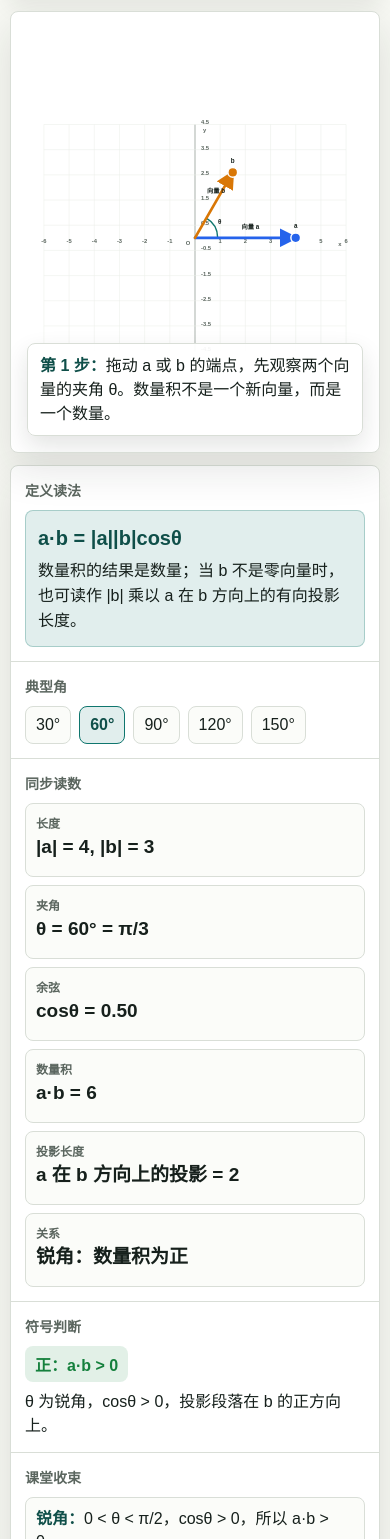
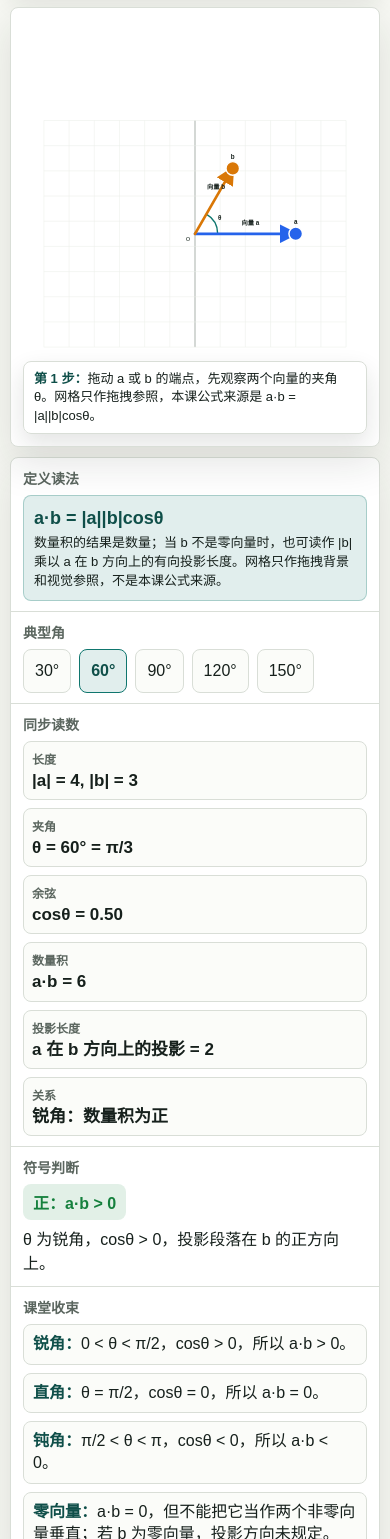
Before and after one commit to EasonZhangyichen/shanghai-hs-math-teaching-aids, a website: page content/applets/SH-HS-MATH-HJ-B2-C08-L05-A01/src/index.html in a window 390 px wide. Shown: the part 134-1673 px from the top of the page. Drawn offline with Linux system fonts and the light colour scheme.

Commit message:
fix(applet): tighten dot product boundary layout

```diff
--- a/content/applets/SH-HS-MATH-HJ-B2-C08-L05-A01/metadata.yaml
+++ b/content/applets/SH-HS-MATH-HJ-B2-C08-L05-A01/metadata.yaml
@@ -45,8 +45,8 @@ mathematical_scope:
   focus: 拖动两个共起点向量 a、b，同步显示 θ、cosθ、a 在 b 方向上的有向投影、a·b 和正零负判断。
   lesson: 向量的数量积的定义与运算律
   definition: a·b = |a||b|cosθ
-  projection_reading: 当 b 不是零向量时，a·b 等于 |b| 乘以 a 在 b 方向上的有向投影长度。
-  sign_rule: 锐角时 a·b > 0，直角时 a·b = 0，钝角时 a·b < 0；零向量时 a·b = 0 但夹角不作为判定依据。
+  projection_reading: 当 b 不是零向量时，a·b 等于 |b| 乘以 a 在 b 方向上的有向投影长度；当 b 为零向量时，投影方向未规定。
+  sign_rule: 锐角时 a·b > 0，直角时 a·b = 0，钝角时 a·b < 0；a 为零向量且 b 非零时 a·b = 0 但不归为垂直，b 为零向量时不使用投影方向解释。
   typical_angles:
     - 30°
     - 60°
@@ -60,7 +60,7 @@ mathematical_scope:
     - 暂缓资源或课程图谱调整
 representations:
   - id: vector_canvas
-    role: 在网格中显示共起点向量 a、b、夹角 θ 和可拖拽端点。
+    role: 在淡网格拖拽背景中显示共起点向量 a、b、夹角 θ 和可拖拽端点；网格只作视觉参照，不作为坐标公式来源。
   - id: projection_segment
     role: 显示 a 在 b 方向上的有向投影段，区分正方向、零点和反方向。
   - id: measurement_readout
--- a/content/applets/SH-HS-MATH-HJ-B2-C08-L05-A01/src/index.html
+++ b/content/applets/SH-HS-MATH-HJ-B2-C08-L05-A01/src/index.html
@@ -46,10 +46,11 @@
 
       .applet {
         min-height: 100svh;
-        padding: 14px;
+        padding: 10px;
         display: grid;
-        grid-template-rows: auto 1fr;
-        gap: 12px;
+        grid-template-rows: auto auto;
+        align-content: start;
+        gap: 10px;
       }
 
       .topbar {
@@ -57,7 +58,7 @@
         align-items: center;
         justify-content: space-between;
         gap: 12px;
-        padding: 12px 14px;
+        padding: 10px 12px;
         border: 1px solid var(--line);
         border-radius: 8px;
         background: var(--panel);
@@ -76,7 +77,7 @@
 
       h1 {
         margin: 0;
-        font-size: 22px;
+        font-size: 20px;
         line-height: 1.2;
         font-weight: 760;
         letter-spacing: 0;
@@ -95,12 +96,12 @@
 
       .tool-button,
       .angle-button {
-        min-height: 38px;
+        min-height: 44px;
         border: 1px solid var(--line);
         border-radius: 8px;
         background: #fbfcf9;
         color: var(--ink);
-        padding: 7px 10px;
+        padding: 8px 11px;
         cursor: pointer;
       }
 
@@ -122,8 +123,8 @@
 
       .workspace {
         display: grid;
-        grid-template-columns: minmax(560px, 1fr) minmax(320px, 390px);
-        gap: 12px;
+        grid-template-columns: minmax(360px, 1fr) minmax(260px, 360px);
+        gap: 10px;
         min-height: 0;
       }
 
@@ -140,13 +141,15 @@
         position: relative;
         overflow: hidden;
         display: grid;
-        min-height: 540px;
+        height: clamp(360px, 52svh, 440px);
+        min-height: clamp(360px, 52svh, 440px);
       }
 
       svg {
+        display: block;
         width: 100%;
         height: 100%;
-        min-height: 540px;
+        min-height: 0;
         user-select: none;
         touch-action: none;
       }
@@ -235,6 +238,13 @@
         cursor: grab;
       }
 
+      .hit-handle {
+        fill: transparent;
+        stroke: transparent;
+        cursor: grab;
+        pointer-events: all;
+      }
+
       .point-handle.a {
         fill: var(--a);
       }
@@ -256,15 +266,16 @@
 
       .stage-note {
         position: absolute;
-        left: 16px;
-        bottom: 16px;
-        max-width: min(590px, calc(100% - 32px));
-        padding: 10px 12px;
+        left: 12px;
+        bottom: 12px;
+        max-width: min(560px, calc(100% - 24px));
+        padding: 8px 10px;
         border: 1px solid var(--line);
         border-radius: 8px;
         background: rgba(255, 255, 255, 0.94);
         color: var(--ink);
-        line-height: 1.48;
+        font-size: 13px;
+        line-height: 1.42;
         box-shadow: 0 10px 24px rgba(22, 32, 28, 0.12);
       }
 
@@ -276,10 +287,12 @@
         overflow: hidden;
         display: flex;
         flex-direction: column;
+        max-height: clamp(360px, 52svh, 440px);
+        overflow-y: auto;
       }
 
       .panel-section {
-        padding: 14px;
+        padding: 10px 12px;
         border-bottom: 1px solid var(--line);
       }
 
@@ -288,7 +301,7 @@
       }
 
       .section-title {
-        margin: 0 0 10px;
+        margin: 0 0 7px;
         color: var(--muted);
         font-size: 14px;
         font-weight: 720;
@@ -298,20 +311,21 @@
         border: 1px solid rgba(15, 118, 110, 0.28);
         border-radius: 8px;
         background: var(--measure-soft);
-        padding: 12px;
-        line-height: 1.55;
+        padding: 9px 10px;
+        line-height: 1.45;
       }
 
       .formula {
-        margin: 0 0 5px;
+        margin: 0 0 3px;
         color: #0f4f49;
-        font-size: 20px;
+        font-size: 18px;
         font-weight: 820;
       }
 
       .formula-note {
         margin: 0;
         color: var(--ink);
+        font-size: 13px;
       }
 
       .readout-grid {
@@ -321,23 +335,23 @@
       }
 
       .readout {
-        min-height: 74px;
+        min-height: 58px;
         border: 1px solid var(--line);
         border-radius: 8px;
         background: #fbfcf9;
-        padding: 10px;
+        padding: 8px;
       }
 
       .readout strong {
         display: block;
-        margin-bottom: 4px;
+        margin-bottom: 3px;
         color: var(--muted);
         font-size: 12px;
       }
 
       .readout span {
         display: block;
-        font-size: 19px;
+        font-size: 17px;
         line-height: 1.25;
         font-weight: 780;
       }
@@ -389,22 +403,32 @@
         border: 1px solid var(--line);
         border-radius: 8px;
         background: #fbfcf9;
-        padding: 9px 10px;
-        line-height: 1.45;
+        padding: 8px 9px;
+        line-height: 1.4;
       }
 
       .summary-list b {
         color: #0f4f49;
       }
 
-      @media (max-width: 980px) {
+      @media (max-height: 760px) {
+        .summary-section {
+          display: none;
+        }
+      }
+
+      @media (max-width: 660px) {
         .workspace {
           grid-template-columns: 1fr;
         }
 
         .board-wrap,
         svg {
-          min-height: 500px;
+          min-height: 360px;
+        }
+
+        .panel {
+          max-height: none;
         }
       }
 
@@ -458,7 +482,7 @@
             <p class="section-title">定义读法</p>
             <div class="formula-box">
               <p class="formula" data-testid="formula-readout">a·b = |a||b|cosθ</p>
-              <p class="formula-note">数量积的结果是数量；当 b 不是零向量时，也可读作 |b| 乘以 a 在 b 方向上的有向投影长度。</p>
+              <p class="formula-note">数量积的结果是数量；当 b 不是零向量时，也可读作 |b| 乘以 a 在 b 方向上的有向投影长度。网格只作拖拽背景和视觉参照，不是本课公式来源。</p>
             </div>
           </section>
 
@@ -511,13 +535,13 @@
             </div>
           </section>
 
-          <section class="panel-section">
+          <section class="panel-section summary-section">
             <p class="section-title">课堂收束</p>
             <ul class="summary-list">
               <li><b>锐角：</b>0 &lt; θ &lt; π/2，cosθ &gt; 0，所以 a·b &gt; 0。</li>
               <li><b>直角：</b>θ = π/2，cosθ = 0，所以 a·b = 0。</li>
               <li><b>钝角：</b>π/2 &lt; θ &lt; π，cosθ &lt; 0，所以 a·b &lt; 0。</li>
-              <li><b>投影：</b>a 在 b 方向上的有向投影与 cosθ 同号，决定数量积的符号。</li>
+              <li><b>零向量：</b>a·b = 0，但不能把它当作两个非零向量垂直；若 b 为零向量，投影方向未规定。</li>
             </ul>
           </section>
         </aside>
@@ -553,6 +577,8 @@
         maxY: 4.5
       };
 
+      const ZERO_EPS = 0.075;
+
       const initialState = {
         step: 1,
         a: { x: 4, y: 0 },
@@ -564,10 +590,10 @@
       let drag = null;
 
       const stageNotes = [
-        "<strong>第 1 步：</strong>拖动 a 或 b 的端点，先观察两个向量的夹角 θ。数量积不是一个新向量，而是一个数量。",
+        "<strong>第 1 步：</strong>拖动 a 或 b 的端点，先观察两个向量的夹角 θ。网格只作拖拽参照，本课公式来源是 a·b = |a||b|cosθ。",
         "<strong>第 2 步：</strong>看投影：把 a 垂直投到 b 所在直线上，投影段在 b 的正方向、零点或反方向，会改变符号。",
         "<strong>第 3 步：</strong>读公式 a·b = |a||b|cosθ。|a|、|b| 固定时，cosθ 的正、零、负直接决定数量积符号。",
-        "<strong>第 4 步：</strong>归纳：锐角为正，直角为零，钝角为负；若其中一个向量为零，a·b = 0，但夹角不再作为判定依据。"
+        "<strong>第 4 步：</strong>归纳：锐角为正，直角为零，钝角为负；若 a 为零向量，数量积为 0 但不是垂直；若 b 为零向量，投影方向未规定。"
       ];
 
       function clone(value) {
@@ -617,6 +643,10 @@
         return Math.hypot(vector.x, vector.y);
       }
 
+      function isZeroVector(vector) {
+        return length(vector) < ZERO_EPS;
+      }
+
       function dotProduct() {
         return state.a.x * state.b.x + state.a.y * state.b.y;
       }
@@ -625,17 +655,22 @@
         const lenA = length(state.a);
         const lenB = length(state.b);
         const dot = dotProduct();
-        if (lenA < 0.0001 || lenB < 0.0001) {
+        const zeroA = lenA < ZERO_EPS;
+        const zeroB = lenB < ZERO_EPS;
+        if (zeroA || zeroB) {
           return {
             lenA,
             lenB,
             dot: 0,
-            cos: 0,
+            cos: null,
             angleDeg: null,
             projectionLength: 0,
             projectionPoint: { x: 0, y: 0 },
+            projectionDefined: !zeroB,
+            zeroA,
+            zeroB,
             sign: "zero",
-            relation: "零向量边界"
+            relation: zeroB ? "b 为零向量" : "a 为零向量"
           };
         }
         const rawCos = clamp(dot / (lenA * lenB), -1, 1);
@@ -648,7 +683,20 @@
         };
         const sign = Math.abs(dot) < 0.0001 ? "zero" : dot > 0 ? "positive" : "negative";
         const relation = sign === "positive" ? "锐角" : sign === "negative" ? "钝角" : "直角";
-        return { lenA, lenB, dot, cos: rawCos, angleDeg, projectionLength, projectionPoint, sign, relation };
+        return {
+          lenA,
+          lenB,
+          dot,
+          cos: rawCos,
+          angleDeg,
+          projectionLength,
+          projectionPoint,
+          projectionDefined: true,
+          zeroA: false,
+          zeroB: false,
+          sign,
+          relation
+        };
       }
 
       function fmt(value, digits = 2) {
@@ -717,16 +765,24 @@
 
       function addHandle(parent, point, label, className, dragType, testId) {
         const screen = toScreen(point);
+        const hit = createSvg("circle", {
+          cx: screen.x,
+          cy: screen.y,
+          r: 24,
+          class: "hit-handle",
+          "data-drag": dragType,
+          "aria-label": `${label} 触控拖拽区`
+        });
         const circle = createSvg("circle", {
           cx: screen.x,
           cy: screen.y,
-          r: 10,
+          r: 14,
           class: `point-handle ${className}`,
           "data-drag": dragType,
           "data-testid": testId,
           "aria-label": label
         });
-        parent.appendChild(circle);
+        parent.append(hit, circle);
         addText(parent, label, { x: point.x, y: point.y + 0.38 }, "point-label");
       }
 
@@ -736,17 +792,13 @@
           const a = toScreen({ x, y: view.minY });
           const b = toScreen({ x, y: view.maxY });
           grid.appendChild(createSvg("line", { x1: a.x, y1: a.y, x2: b.x, y2: b.y, class: x === 0 ? "axis-line" : "grid-line" }));
-          if (x !== 0) addText(grid, String(x), { x, y: -0.22 }, "axis-label");
         }
         for (let y = view.minY; y <= view.maxY; y += 1) {
           const a = toScreen({ x: view.minX, y });
           const b = toScreen({ x: view.maxX, y });
           grid.appendChild(createSvg("line", { x1: a.x, y1: a.y, x2: b.x, y2: b.y, class: y === 0 ? "axis-line" : "grid-line" }));
-          if (y !== 0) addText(grid, String(y), { x: 0.24, y }, "axis-label", "start");
         }
         addText(grid, "O", { x: -0.28, y: -0.28 }, "axis-label");
-        addText(grid, "x", { x: view.maxX - 0.25, y: -0.32 }, "axis-label");
-        addText(grid, "y", { x: 0.32, y: view.maxY - 0.28 }, "axis-label", "start");
         root.appendChild(grid);
       }
 
@@ -824,7 +876,13 @@
         angleReadout.textContent = angleExactText(data.angleDeg);
         cosReadout.textContent = data.angleDeg === null ? "cosθ 不用于零向量边界" : `cosθ = ${fmt(data.cos)}`;
         dotReadout.textContent = `a·b = ${fmtSigned(data.dot)}`;
-        projectionReadout.textContent = `a 在 b 方向上的投影 = ${fmtSigned(data.projectionLength)}`;
+        if (!data.projectionDefined) {
+          projectionReadout.textContent = "投影方向未规定";
+        } else if (data.zeroA) {
+          projectionReadout.textContent = "a 为零向量，投影 = 0";
+        } else {
+          projectionReadout.textContent = `a 在 b 方向上的投影 = ${fmtSigned(data.projectionLength)}`;
+        }
 
         const signText = {
           positive: "正：a·b > 0",
@@ -833,12 +891,16 @@
         };
         const relationText = {
           positive: "锐角：数量积为正",
-          zero: data.angleDeg === null ? "零向量：数量积为零" : "直角：数量积为零",
+          zero: data.angleDeg === null ? "零向量边界：数量积为零" : "直角：数量积为零",
           negative: "钝角：数量积为负"
         };
         const explainText = {
           positive: "θ 为锐角，cosθ > 0，投影段落在 b 的正方向上。",
-          zero: data.angleDeg === null ? "其中一个向量为零，a·b = 0；此时不靠夹角判定垂直。" : "θ 为直角，cosθ = 0，投影长度为 0。",
+          zero: data.zeroB
+            ? "b 为零向量，a·b = 0；但 b 的方向未规定，不能说 a 在 b 方向上的投影等于 0。"
+            : data.zeroA
+              ? "a 为零向量，a·b = 0；这不是两个非零向量垂直。"
+              : "θ 为直角，cosθ = 0，投影长度为 0。",
           negative: "θ 为钝角，cosθ < 0，投影段落在 b 的反方向上。"
         };
         signBadge.className = `sign-badge ${data.sign}`;
@@ -883,6 +945,9 @@
 
       function rotateToAngle(targetDeg) {
         const lenB = Math.max(length(state.b), 1);
+        if (isZeroVector(state.a)) {
+          state.a = clone(initialState.a);
+        }
         const base = Math.atan2(state.a.y, state.a.x);
         const target = base + (targetDeg * Math.PI) / 180;
         state.b = clampFreePoint({ x: Math.cos(target) * lenB, y: Math.sin(target) * lenB });
@@ -900,7 +965,8 @@
 
       function moveDrag(event) {
         if (!drag) return;
-        const point = clampPoint(toMath(event.clientX, event.clientY));
+        let point = clampPoint(toMath(event.clientX, event.clientY));
+        if (isZeroVector(point)) point = { x: 0, y: 0 };
         if (drag === "a") state.a = point;
         if (drag === "b") state.b = point;
         state.selectedAngle = null;
```
Also changed, not shown: content/applets/SH-HS-MATH-HJ-B2-C08-L05-A01/review.md (+6 -4 lines), content/applets/SH-HS-MATH-HJ-B2-C08-L05-A01/student-task.md (+4 -4 lines), content/applets/SH-HS-MATH-HJ-B2-C08-L05-A01/teacher-script.md (+5 -4 lines), content/applets/SH-HS-MATH-HJ-B2-C08-L05-A01/README.md.
